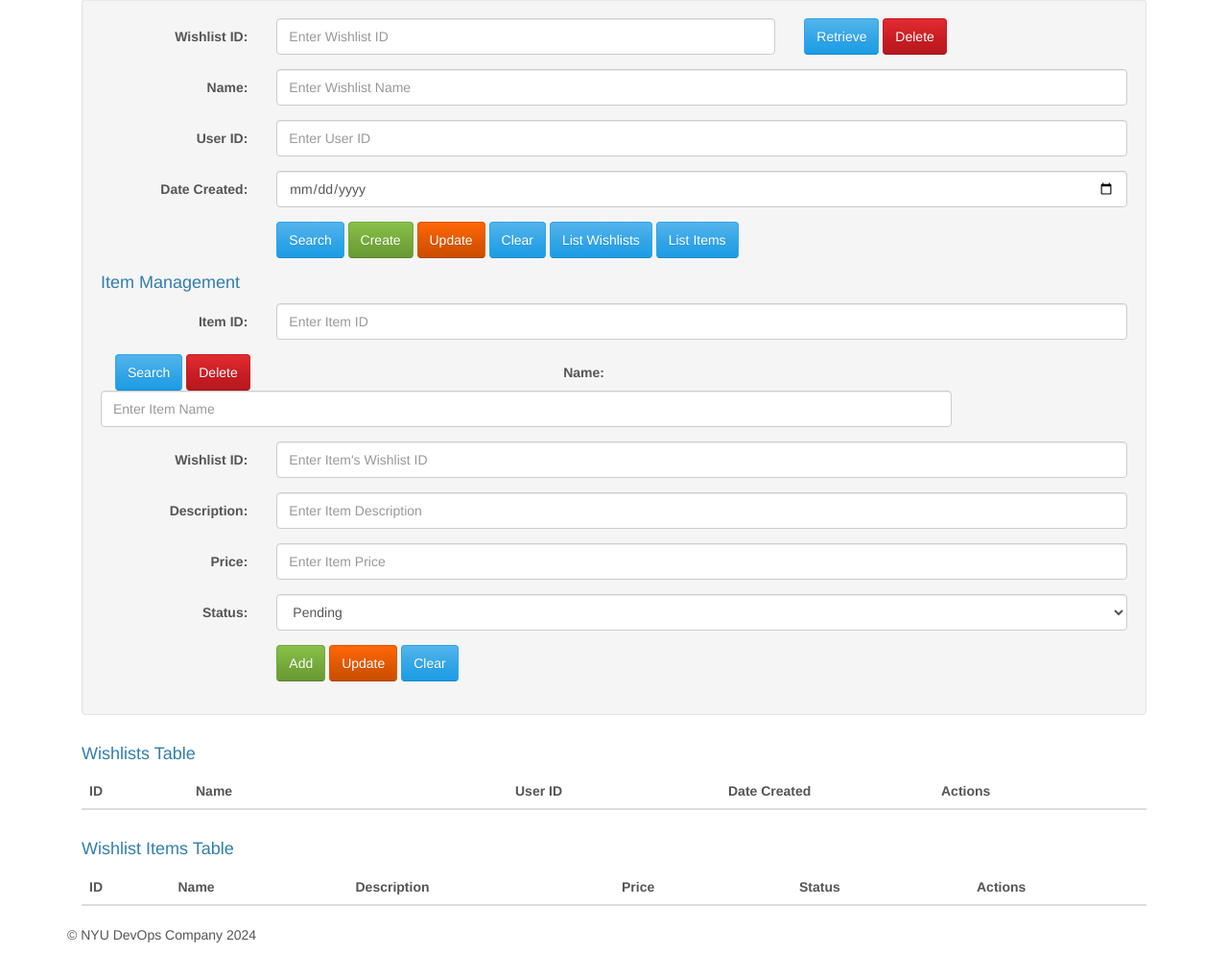
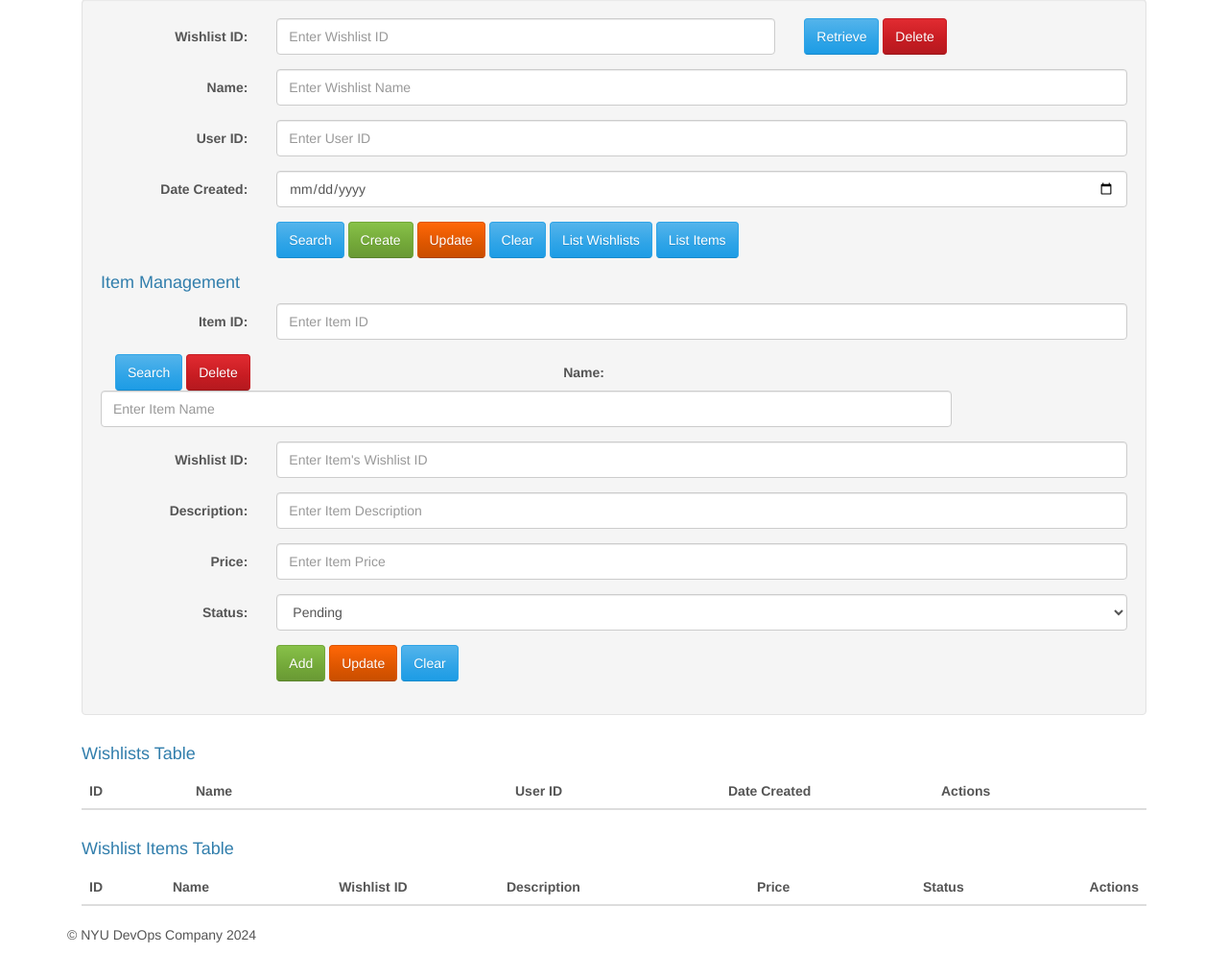
Before and after one commit to CSCI-GA-2820-FA24-001/wishlists, a plain HTML site: page service/static/index.html in a window 1280 px wide. Shown: the part 240-1234 px from the top of the page at 96% size. Drawn offline with Linux system fonts and the light colour scheme; files that its build step writes are made by us from their sources; files whose address does not match are found by name.

Commit message:
add wishlist id for item table

```diff
--- a/service/static/index.html
+++ b/service/static/index.html
@@ -182,6 +182,7 @@
           <tr>
             <th class="col-md-1">ID</th>
             <th class="col-md-2">Name</th>
+            <th class="col-md-2">Wishlist ID</th>
             <th class="col-md-3">Description</th>
             <th class="col-md-2">Price</th>
             <th class="col-md-2">Status</th>
```
